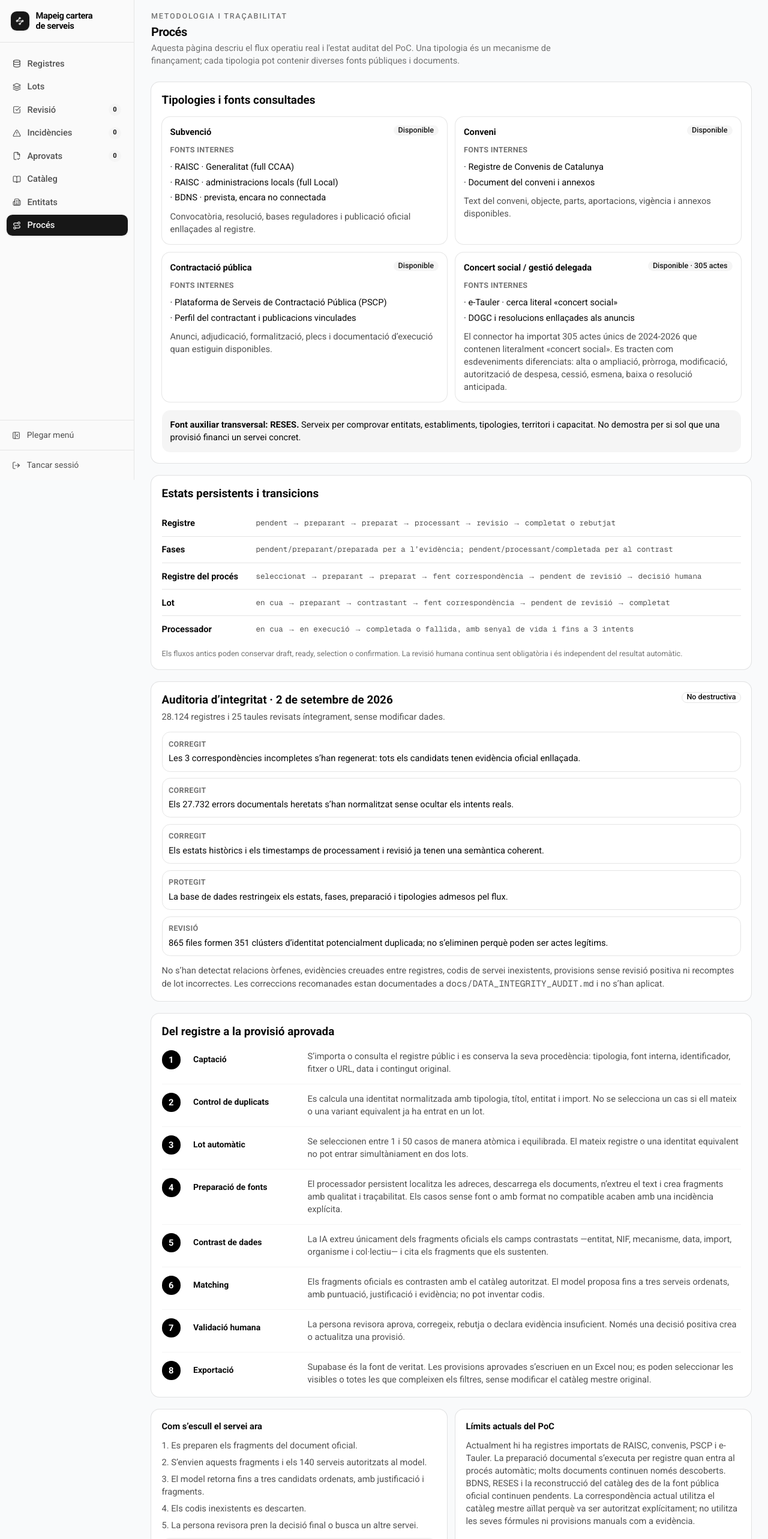
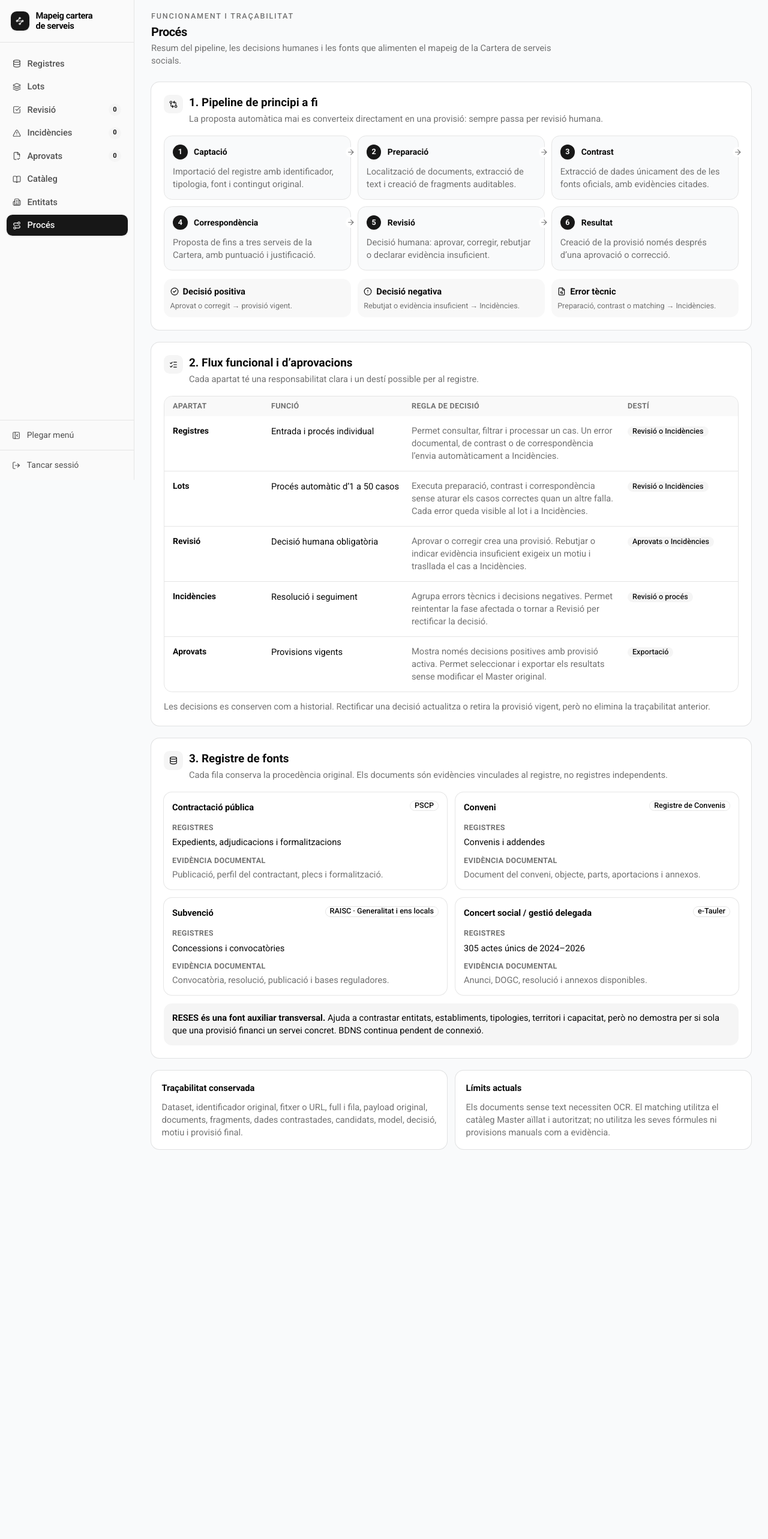
Before and after one commit to Up-Social/mapeig-cartera-serveis, a Next.js app: page /process in a window 1280 px wide. Shown: the top 2566 px of the page at 60% size. After the commit the page ends 1934 px from the top, so only its background shows below. Built offline with nearby package versions, Linux system fonts and the light colour scheme; no server answers; the database is empty.

Commit message:
docs: refresh process and approval flows

```diff
--- a/app/process/page.tsx
+++ b/app/process/page.tsx
@@ -1,226 +1,151 @@
+import { ArrowRight, CheckCircle2, CircleAlert, Database, FileSearch, GitCompareArrows, ListChecks } from "lucide-react";
 import { Badge } from "@/components/ui/badge";
 import { Card } from "@/components/ui/card";
 
-const types = [
+const pipeline = [
+  ["1", "Captació", "Importació del registre amb identificador, tipologia, font i contingut original."],
+  ["2", "Preparació", "Localització de documents, extracció de text i creació de fragments auditables."],
+  ["3", "Contrast", "Extracció de dades únicament des de les fonts oficials, amb evidències citades."],
+  ["4", "Correspondència", "Proposta de fins a tres serveis de la Cartera, amb puntuació i justificació."],
+  ["5", "Revisió", "Decisió humana: aprovar, corregir, rebutjar o declarar evidència insuficient."],
+  ["6", "Resultat", "Creació de la provisió només després d’una aprovació o correcció."],
+] as const;
+
+const sections = [
   {
-    name: "Subvenció",
-    status: "Disponible",
-    sources: [
-      "RAISC · Generalitat (full CCAA)",
-      "RAISC · administracions locals (full Local)",
-      "BDNS · prevista, encara no connectada",
-    ],
-    documents:
-      "Convocatòria, resolució, bases reguladores i publicació oficial enllaçades al registre.",
+    name: "Registres",
+    state: "Entrada i procés individual",
+    body: "Permet consultar, filtrar i processar un cas. Un error documental, de contrast o de correspondència l’envia automàticament a Incidències.",
+    next: "Revisió o Incidències",
   },
   {
-    name: "Conveni",
-    status: "Disponible",
-    sources: [
-      "Registre de Convenis de Catalunya",
-      "Document del conveni i annexos",
-    ],
-    documents:
-      "Text del conveni, objecte, parts, aportacions, vigència i annexos disponibles.",
+    name: "Lots",
+    state: "Procés automàtic d’1 a 50 casos",
+    body: "Executa preparació, contrast i correspondència sense aturar els casos correctes quan un altre falla. Cada error queda visible al lot i a Incidències.",
+    next: "Revisió o Incidències",
   },
   {
-    name: "Contractació pública",
-    status: "Disponible",
-    sources: [
-      "Plataforma de Serveis de Contractació Pública (PSCP)",
-      "Perfil del contractant i publicacions vinculades",
-    ],
-    documents:
-      "Anunci, adjudicació, formalització, plecs i documentació d’execució quan estiguin disponibles.",
+    name: "Revisió",
+    state: "Decisió humana obligatòria",
+    body: "Aprovar o corregir crea una provisió. Rebutjar o indicar evidència insuficient exigeix un motiu i trasllada el cas a Incidències.",
+    next: "Aprovats o Incidències",
   },
   {
-    name: "Concert social / gestió delegada",
-    status: "Disponible · 305 actes",
-    sources: [
-      "e-Tauler · cerca literal «concert social»",
-      "DOGC i resolucions enllaçades als anuncis",
-    ],
-    documents:
-      "El connector ha importat 305 actes únics de 2024-2026 que contenen literalment «concert social». Es tracten com esdeveniments diferenciats: alta o ampliació, pròrroga, modificació, autorització de despesa, cessió, esmena, baixa o resolució anticipada.",
+    name: "Incidències",
+    state: "Resolució i seguiment",
+    body: "Agrupa errors tècnics i decisions negatives. Permet reintentar la fase afectada o tornar a Revisió per rectificar la decisió.",
+    next: "Revisió o procés",
   },
-];
+  {
+    name: "Aprovats",
+    state: "Provisions vigents",
+    body: "Mostra només decisions positives amb provisió activa. Permet seleccionar i exportar els resultats sense modificar el Master original.",
+    next: "Exportació",
+  },
+] as const;
 
-const steps = [
-  [
-    "1",
-    "Captació",
-    "S’importa o consulta el registre públic i es conserva la seva procedència: tipologia, font interna, identificador, fitxer o URL, data i contingut original.",
-  ],
-  [
-    "2",
-    "Control de duplicats",
-    "Es calcula una identitat normalitzada amb tipologia, títol, entitat i import. No se selecciona un cas si ell mateix o una variant equivalent ja ha entrat en un lot.",
-  ],
-  [
-    "3",
-    "Lot automàtic",
-    "Se seleccionen entre 1 i 50 casos de manera atòmica i equilibrada. El mateix registre o una identitat equivalent no pot entrar simultàniament en dos lots.",
-  ],
-  [
-    "4",
-    "Preparació de fonts",
-    "El processador persistent localitza les adreces, descarrega els documents, n’extreu el text i crea fragments amb qualitat i traçabilitat. Els casos sense font o amb format no compatible acaben amb una incidència explícita.",
-  ],
-  [
-    "5",
-    "Contrast de dades",
-    "La IA extreu únicament dels fragments oficials els camps contrastats —entitat, NIF, mecanisme, data, import, organisme i col·lectiu— i cita els fragments que els sustenten.",
-  ],
-  [
-    "6",
-    "Matching",
-    "Els fragments oficials es contrasten amb el catàleg autoritzat. El model proposa fins a tres serveis ordenats, amb puntuació, justificació i evidència; no pot inventar codis.",
-  ],
-  [
-    "7",
-    "Validació humana",
-    "La persona revisora aprova, corregeix, rebutja o declara evidència insuficient. Només una decisió positiva crea o actualitza una provisió.",
-  ],
-  [
-    "8",
-    "Exportació",
-    "Supabase és la font de veritat. Les provisions aprovades s’escriuen en un Excel nou; es poden seleccionar les visibles o totes les que compleixen els filtres, sense modificar el catàleg mestre original.",
-  ],
-];
-
-const workflowStates = [
-  ["Registre", "pendent → preparant → preparat → processant → revisio → completat o rebutjat"],
-  ["Fases", "pendent/preparant/preparada per a l’evidència; pendent/processant/completada per al contrast"],
-  ["Registre del procés", "seleccionat → preparant → preparat → fent correspondència → pendent de revisió → decisió humana"],
-  ["Lot", "en cua → preparant → contrastant → fent correspondència → pendent de revisió → completat"],
-  ["Processador", "en cua → en execució → completada o fallida, amb senyal de vida i fins a 3 intents"],
-];
-
-const auditFindings = [
-  ["Corregit", "Les 3 correspondències incompletes s’han regenerat: tots els candidats tenen evidència oficial enllaçada."],
-  ["Corregit", "Els 27.732 errors documentals heretats s’han normalitzat sense ocultar els intents reals."],
-  ["Corregit", "Els estats històrics i els timestamps de processament i revisió ja tenen una semàntica coherent."],
-  ["Protegit", "La base de dades restringeix els estats, fases, preparació i tipologies admesos pel flux."],
-  ["Revisió", "865 files formen 351 clústers d’identitat potencialment duplicada; no s’eliminen perquè poden ser actes legítims."],
-];
+const sources = [
+  {
+    type: "Contractació pública",
+    registry: "PSCP",
+    records: "Expedients, adjudicacions i formalitzacions",
+    documents: "Publicació, perfil del contractant, plecs i formalització.",
+  },
+  {
+    type: "Conveni",
+    registry: "Registre de Convenis",
+    records: "Convenis i addendes",
+    documents: "Document del conveni, objecte, parts, aportacions i annexos.",
+  },
+  {
+    type: "Subvenció",
+    registry: "RAISC · Generalitat i ens locals",
+    records: "Concessions i convocatòries",
+    documents: "Convocatòria, resolució, publicació i bases reguladores.",
+  },
+  {
+    type: "Concert social / gestió delegada",
+    registry: "e-Tauler",
+    records: "305 actes únics de 2024–2026",
+    documents: "Anunci, DOGC, resolució i annexos disponibles.",
+  },
+] as const;
 
 export default function ProcessPage() {
   return (
     <main className="page-shell">
-      <section className="page-container max-w-[1200px]">
-        <p className="page-eyebrow">Metodologia i traçabilitat</p>
-        <h2 className="page-title">Procés</h2>
+      <section className="page-container max-w-[1240px]">
+        <p className="page-eyebrow">Funcionament i traçabilitat</p>
+        <h1 className="page-title">Procés</h1>
         <p className="page-description">
-          Aquesta pàgina descriu el flux operatiu real i l&apos;estat auditat del PoC. Una tipologia és
-          un mecanisme de finançament; cada tipologia pot contenir diverses
-          fonts públiques i documents.
+          Resum del pipeline, les decisions humanes i les fonts que alimenten el mapeig de la Cartera de serveis socials.
         </p>
-        <section className="surface mt-7 p-4 sm:p-5">
-          <h3 className="text-lg font-semibold">
-            Tipologies i fonts consultades
-          </h3>
-          <div className="mt-4 grid gap-4 md:grid-cols-2">
-            {types.map((type) => (
-              <Card key={type.name} className="gap-0 p-4">
-                <div className="flex items-start justify-between gap-3">
-                  <h4 className="font-semibold">{type.name}</h4>
-                  <Badge variant="secondary">{type.status}</Badge>
-                </div>
-                <p className="mt-3 text-xs font-semibold uppercase tracking-wide text-neutral-500">
-                  Fonts internes
-                </p>
-                <ul className="mt-2 space-y-1 text-sm">
-                  {type.sources.map((source) => (
-                    <li key={source}>· {source}</li>
-                  ))}
-                </ul>
-                <p className="mt-3 text-sm leading-6 text-neutral-600">
-                  {type.documents}
-                </p>
+
+        <section className="surface mt-7 p-4 sm:p-6">
+          <SectionHeading icon={GitCompareArrows} title="1. Pipeline de principi a fi" description="La proposta automàtica mai es converteix directament en una provisió: sempre passa per revisió humana." />
+          <div className="mt-5 grid gap-3 md:grid-cols-2 xl:grid-cols-3">
+            {pipeline.map(([number, title, body], index) => (
+              <article key={number} className="relative rounded-xl border bg-background p-4">
+                <div className="flex items-center gap-3"><span className="flex size-7 items-center justify-center rounded-full bg-primary text-xs font-semibold text-primary-foreground">{number}</span><h3 className="font-semibold">{title}</h3></div>
+                <p className="mt-3 text-sm leading-6 text-muted-foreground">{body}</p>
+                {index < pipeline.length - 1 && <ArrowRight className="absolute -right-2.5 top-5 z-10 hidden size-5 rounded-full bg-card p-0.5 text-muted-foreground xl:block" aria-hidden="true" />}
+              </article>
+            ))}
+          </div>
+          <div className="mt-4 grid gap-3 sm:grid-cols-3">
+            <FlowRule icon={CheckCircle2} label="Decisió positiva" text="Aprovat o corregit → provisió vigent." />
+            <FlowRule icon={CircleAlert} label="Decisió negativa" text="Rebutjat o evidència insuficient → Incidències." />
+            <FlowRule icon={FileSearch} label="Error tècnic" text="Preparació, contrast o matching → Incidències." />
+          </div>
+        </section>
+
+        <section className="surface mt-6 p-4 sm:p-6">
+          <SectionHeading icon={ListChecks} title="2. Flux funcional i d’aprovacions" description="Cada apartat té una responsabilitat clara i un destí possible per al registre." />
+          <div className="mt-5 overflow-hidden rounded-xl border">
+            <div className="hidden grid-cols-[150px_220px_1fr_170px] gap-4 bg-muted/60 px-4 py-2 text-xs font-semibold uppercase tracking-wide text-muted-foreground md:grid"><span>Apartat</span><span>Funció</span><span>Regla de decisió</span><span>Destí</span></div>
+            <div className="divide-y">
+              {sections.map((section) => (
+                <article key={section.name} className="grid gap-2 p-4 md:grid-cols-[150px_220px_1fr_170px] md:gap-4">
+                  <h3 className="font-semibold">{section.name}</h3>
+                  <p className="text-sm text-foreground">{section.state}</p>
+                  <p className="text-sm leading-6 text-muted-foreground">{section.body}</p>
+                  <div><Badge variant="secondary">{section.next}</Badge></div>
+                </article>
+              ))}
+            </div>
+          </div>
+          <p className="mt-4 text-sm leading-6 text-muted-foreground">Les decisions es conserven com a historial. Rectificar una decisió actualitza o retira la provisió vigent, però no elimina la traçabilitat anterior.</p>
+        </section>
+
+        <section className="surface mt-6 p-4 sm:p-6">
+          <SectionHeading icon={Database} title="3. Registre de fonts" description="Cada fila conserva la procedència original. Els documents són evidències vinculades al registre, no registres independents." />
+          <div className="mt-5 grid gap-4 md:grid-cols-2">
+            {sources.map((source) => (
+              <Card key={source.type} className="gap-0 p-4">
+                <div className="flex flex-wrap items-start justify-between gap-2"><h3 className="font-semibold">{source.type}</h3><Badge variant="outline">{source.registry}</Badge></div>
+                <dl className="mt-4 grid gap-3 text-sm">
+                  <div><dt className="text-xs font-semibold uppercase tracking-wide text-muted-foreground">Registres</dt><dd className="mt-1">{source.records}</dd></div>
+                  <div><dt className="text-xs font-semibold uppercase tracking-wide text-muted-foreground">Evidència documental</dt><dd className="mt-1 leading-6 text-muted-foreground">{source.documents}</dd></div>
+                </dl>
               </Card>
             ))}
           </div>
-          <aside className="mt-4 rounded-xl bg-neutral-100 p-4 text-sm leading-6">
-            <strong>Font auxiliar transversal: RESES.</strong> Serveix per
-            comprovar entitats, establiments, tipologies, territori i capacitat.
-            No demostra per si sol que una provisió financi un servei concret.
-          </aside>
+          <aside className="mt-4 rounded-xl bg-muted p-4 text-sm leading-6"><strong>RESES és una font auxiliar transversal.</strong> Ajuda a contrastar entitats, establiments, tipologies, territori i capacitat, però no demostra per si sola que una provisió financi un servei concret. BDNS continua pendent de connexió.</aside>
         </section>
-        <section className="surface mt-6 p-4 sm:p-5">
-          <h3 className="text-lg font-semibold">Estats persistents i transicions</h3>
-          <div className="mt-4 divide-y">
-            {workflowStates.map(([entity, transition]) => (
-              <div key={entity} className="grid gap-2 py-3 sm:grid-cols-[150px_1fr]">
-                <strong className="text-sm">{entity}</strong>
-                <code className="break-words text-xs leading-6 text-neutral-600">{transition}</code>
-              </div>
-            ))}
-          </div>
-          <p className="mt-3 text-xs leading-5 text-neutral-500">Els fluxos antics poden conservar draft, ready, selection o confirmation. La revisió humana continua sent obligatòria i és independent del resultat automàtic.</p>
-        </section>
-        <section className="surface mt-6 p-4 sm:p-5">
-          <div className="flex flex-wrap items-start justify-between gap-3"><div><h3 className="text-lg font-semibold">Auditoria d’integritat · 2 de setembre de 2026</h3><p className="mt-1 text-sm text-neutral-600">28.124 registres i 25 taules revisats íntegrament, sense modificar dades.</p></div><Badge variant="outline">No destructiva</Badge></div>
-          <div className="mt-4 space-y-3">{auditFindings.map(([level, finding]) => <div key={finding} className="rounded-xl border p-3"><p className="text-xs font-semibold uppercase tracking-wide text-neutral-500">{level}</p><p className="mt-1 text-sm leading-6">{finding}</p></div>)}</div>
-          <p className="mt-4 text-sm leading-6 text-neutral-600">No s’han detectat relacions òrfenes, evidències creuades entre registres, codis de servei inexistents, provisions sense revisió positiva ni recomptes de lot incorrectes. Les correccions recomanades estan documentades a <code>docs/DATA_INTEGRITY_AUDIT.md</code> i no s’han aplicat.</p>
-        </section>
-        <section className="surface mt-6 p-4 sm:p-5">
-          <h3 className="text-lg font-semibold">
-            Del registre a la provisió aprovada
-          </h3>
-          <div className="mt-5 space-y-4">
-            {steps.map(([number, title, body]) => (
-              <article
-                key={number}
-                className="grid gap-3 border-b border-neutral-100 pb-4 last:border-0 last:pb-0 sm:grid-cols-[42px_180px_1fr]"
-              >
-                <span className="flex h-9 w-9 items-center justify-center rounded-full bg-black text-sm font-semibold text-white">
-                  {number}
-                </span>
-                <h4 className="pt-1.5 font-semibold">{title}</h4>
-                <p className="text-sm leading-6 text-neutral-600">{body}</p>
-              </article>
-            ))}
-          </div>
-        </section>
+
         <section className="mt-6 grid gap-4 md:grid-cols-2">
-          <Card className="gap-0 p-5">
-            <h3 className="font-semibold">Com s’escull el servei ara</h3>
-            <ol className="mt-3 space-y-2 text-sm leading-6 text-neutral-600">
-              <li>1. Es preparen els fragments del document oficial.</li>
-              <li>
-                2. S’envien aquests fragments i els 140 serveis autoritzats al
-                model.
-              </li>
-              <li>
-                3. El model retorna fins a tres candidats ordenats, amb
-                justificació i fragments.
-              </li>
-              <li>4. Els codis inexistents es descarten.</li>
-              <li>
-                5. La persona revisora pren la decisió final o busca un altre
-                servei.
-              </li>
-            </ol>
-            <p className="mt-3 rounded-xl bg-neutral-100 p-3 text-xs leading-5">
-              La reducció prèvia mitjançant regles, CPV, RESES i similitud
-              semàntica forma part de l’arquitectura prevista, però encara no
-              està implementada en aquest PoC.
-            </p>
-          </Card>
-          <Card className="gap-0 p-5">
-            <h3 className="font-semibold">Límits actuals del PoC</h3>
-            <p className="mt-3 text-sm leading-6 text-neutral-600">
-              Actualment hi ha registres importats de RAISC, convenis, PSCP i
-              e-Tauler. La preparació documental s’executa per registre quan entra
-              al procés automàtic; molts documents continuen només descoberts. BDNS,
-              RESES i la reconstrucció del catàleg des de la font pública
-              oficial continuen pendents. La correspondència actual utilitza el catàleg
-              mestre aïllat perquè va ser autoritzat explícitament; no utilitza
-              les seves fórmules ni provisions manuals com a evidència.
-            </p>
-          </Card>
+          <Card className="gap-0 p-5"><h2 className="font-semibold">Traçabilitat conservada</h2><p className="mt-3 text-sm leading-6 text-muted-foreground">Dataset, identificador original, fitxer o URL, full i fila, payload original, documents, fragments, dades contrastades, candidats, model, decisió, motiu i provisió final.</p></Card>
+          <Card className="gap-0 p-5"><h2 className="font-semibold">Límits actuals</h2><p className="mt-3 text-sm leading-6 text-muted-foreground">Els documents sense text necessiten OCR. El matching utilitza el catàleg Master aïllat i autoritzat; no utilitza les seves fórmules ni provisions manuals com a evidència.</p></Card>
         </section>
       </section>
     </main>
   );
 }
+
+function SectionHeading({ icon: Icon, title, description }: { icon: typeof Database; title: string; description: string }) {
+  return <div className="flex items-start gap-3"><span className="flex size-9 shrink-0 items-center justify-center rounded-lg bg-muted"><Icon className="size-4" aria-hidden="true" /></span><div><h2 className="text-lg font-semibold">{title}</h2><p className="mt-1 text-sm leading-6 text-muted-foreground">{description}</p></div></div>;
+}
+
+function FlowRule({ icon: Icon, label, text }: { icon: typeof CheckCircle2; label: string; text: string }) {
+  return <div className="rounded-xl bg-muted/70 p-3"><div className="flex items-center gap-2 text-sm font-semibold"><Icon className="size-4" aria-hidden="true" />{label}</div><p className="mt-1 text-xs leading-5 text-muted-foreground">{text}</p></div>;
+}
```
Also changed, not shown: 2 other files (tests, documents, lock files or other folders).
